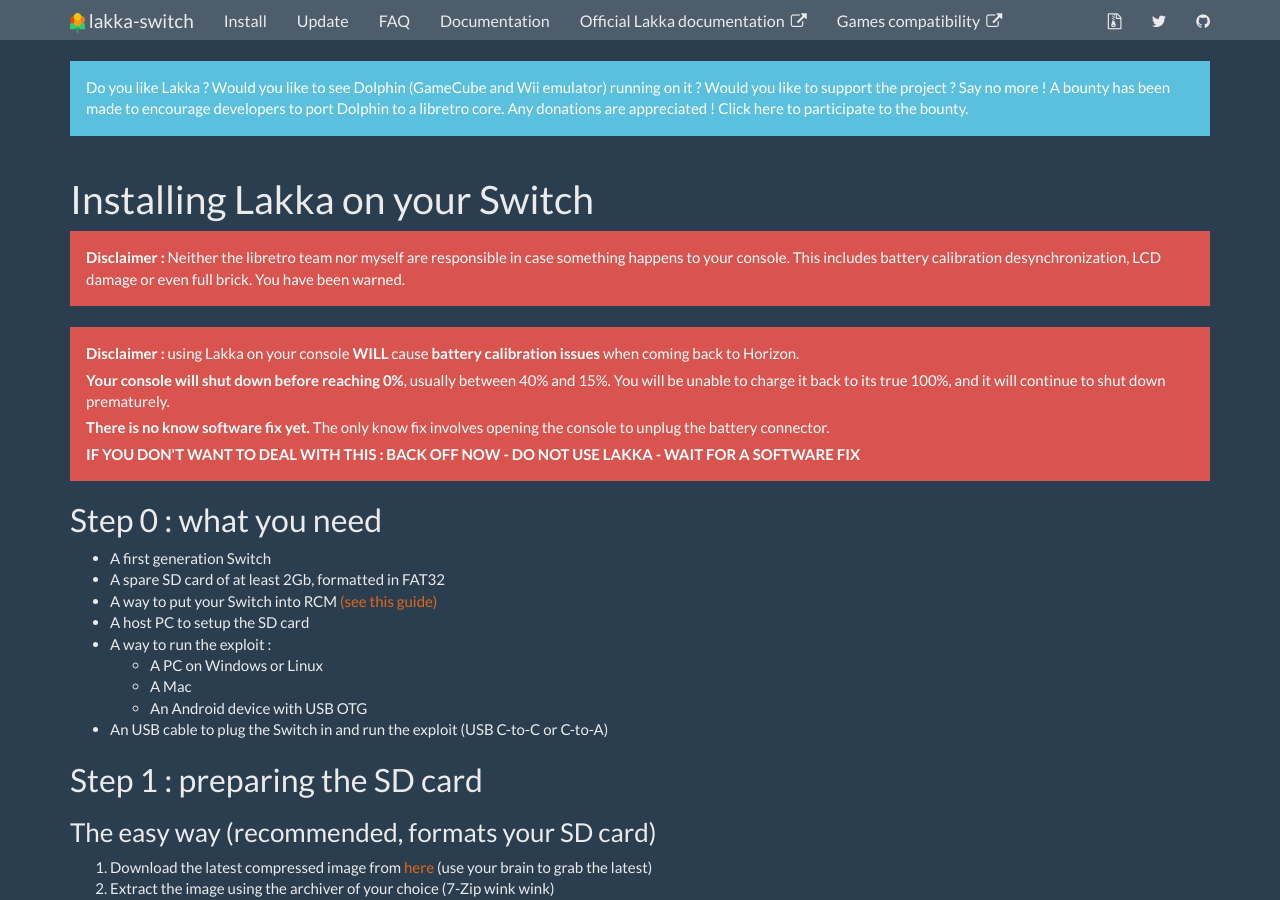
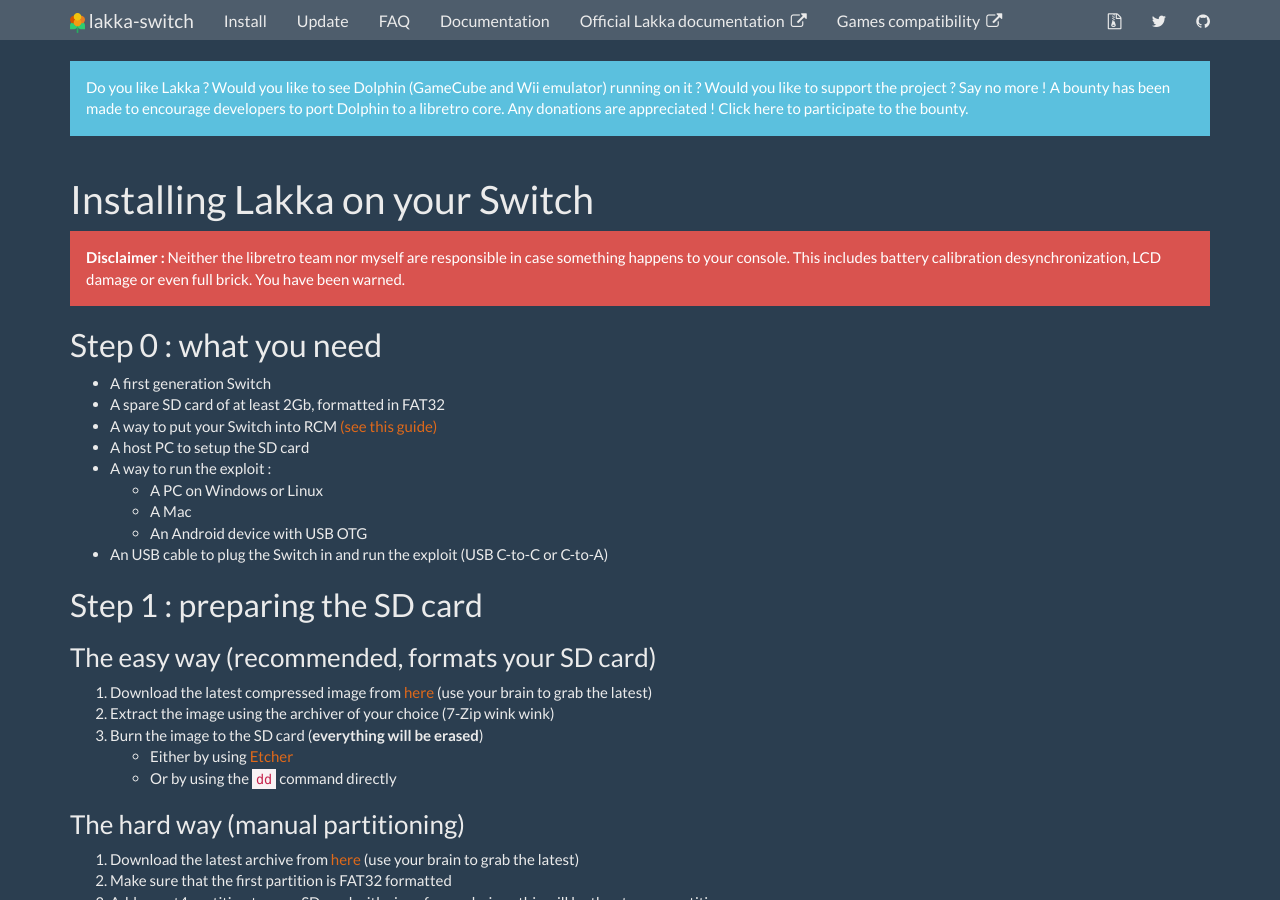
Before and after one commit to lakka-switch/documentation, a Jekyll site: the page built from installation.md, in a window 1280 px wide and 900 px high. Built offline with Jekyll 4.4.1, drawn with Linux system fonts in a browser that asks for light colours; nearby versions of some CDN libraries.

Commit message:
Update disclaimer.html

```diff
--- a/_includes/disclaimer.html
+++ b/_includes/disclaimer.html
@@ -2,10 +2,3 @@
   <strong>Disclaimer :</strong>
   Neither the libretro team nor myself are responsible in case something happens to your console. This includes battery calibration desynchronization, LCD damage or even full brick. You have been warned.
 </div>
-
-<div class="alert alert-danger">
-  <p><strong>Disclaimer :</strong> using Lakka on your console <b>WILL</b> cause <b>battery calibration issues</b> when coming back to Horizon.</p>
-  <p><b>Your console will shut down before reaching 0%</b>, usually between 40% and 15%. You will be unable to charge it back to its true 100%, and it will continue to shut down prematurely.</p>
-  <p><b>There is no know software fix yet.</b> The only know fix involves opening the console to unplug the battery connector.</p>
-  <p><b>IF YOU DON'T WANT TO DEAL WITH THIS : BACK OFF NOW - DO NOT USE LAKKA - WAIT FOR A SOFTWARE FIX</b></p>
-</div>
```
